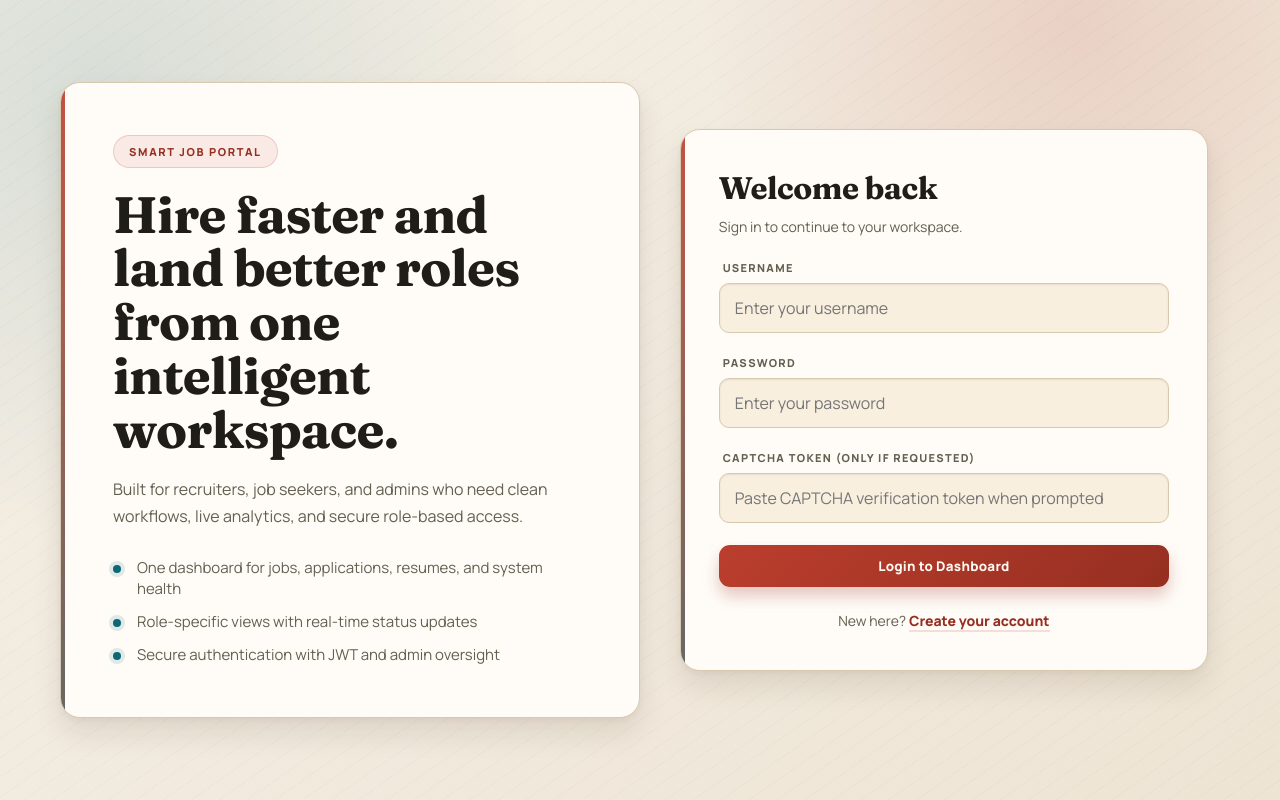
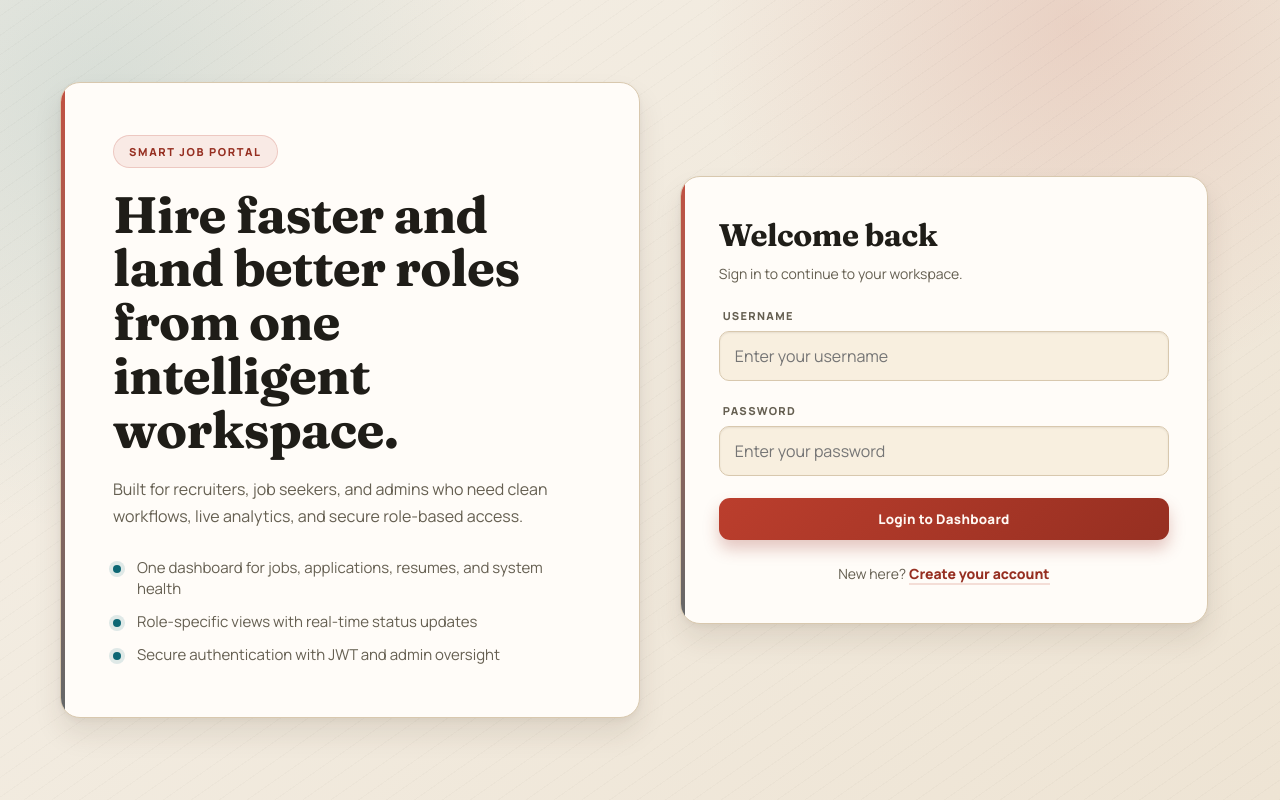
Before and after one commit to ArrinPaul/Smart-Job-Application-System, an Angular app in the folder frontend/: page /login in a window 1280 px wide. Built offline with nearby package versions, Linux system fonts and the light colour scheme.

Commit message:
feat: remove CAPTCHA token handling from login component

```diff
--- a/frontend/src/app/admin/admin-overview.component.ts
+++ b/frontend/src/app/admin/admin-overview.component.ts
@@ -1,4 +1,4 @@
-import { ChangeDetectorRef, Component, ElementRef, OnDestroy, OnInit, ViewChild } from '@angular/core';
+import { Component, ElementRef, OnDestroy, OnInit, ViewChild } from '@angular/core';
 import { CommonModule } from '@angular/common';
 import { HttpService } from '../services/http.service';
 import { AdminDashboardSummary } from '../models/admin.model';
--- a/frontend/src/app/login/login.component.html
+++ b/frontend/src/app/login/login.component.html
@@ -44,17 +44,6 @@
         >
       </div>
 
-      <div class="field-group">
-        <label for="captchaToken">CAPTCHA token (only if requested)</label>
-        <input
-          type="text"
-          id="captchaToken"
-          name="captchaToken"
-          [(ngModel)]="captchaToken"
-          placeholder="Paste CAPTCHA verification token when prompted"
-        >
-      </div>
-
       <button type="submit" [disabled]="isLoading">{{ isLoading ? 'Logging in...' : 'Login to Dashboard' }}</button>
 
       <p class="auth-meta">
--- a/frontend/src/app/login/login.component.ts
+++ b/frontend/src/app/login/login.component.ts
@@ -19,7 +19,6 @@ import { takeUntil } from 'rxjs/operators';
 export class LoginComponent implements OnDestroy {
   username = '';
   password = '';
-  captchaToken = '';
   isLoading = false;
   private destroy$ = new Subject<void>();
 
@@ -39,8 +38,7 @@ export class LoginComponent implements OnDestroy {
     this.isLoading = true;
     const loginRequest: LoginRequest = {
       username: this.username,
-      password: this.password,
-      captchaToken: this.captchaToken?.trim() || undefined
+      password: this.password
     };
 
     this.httpService.login(loginRequest)
```
